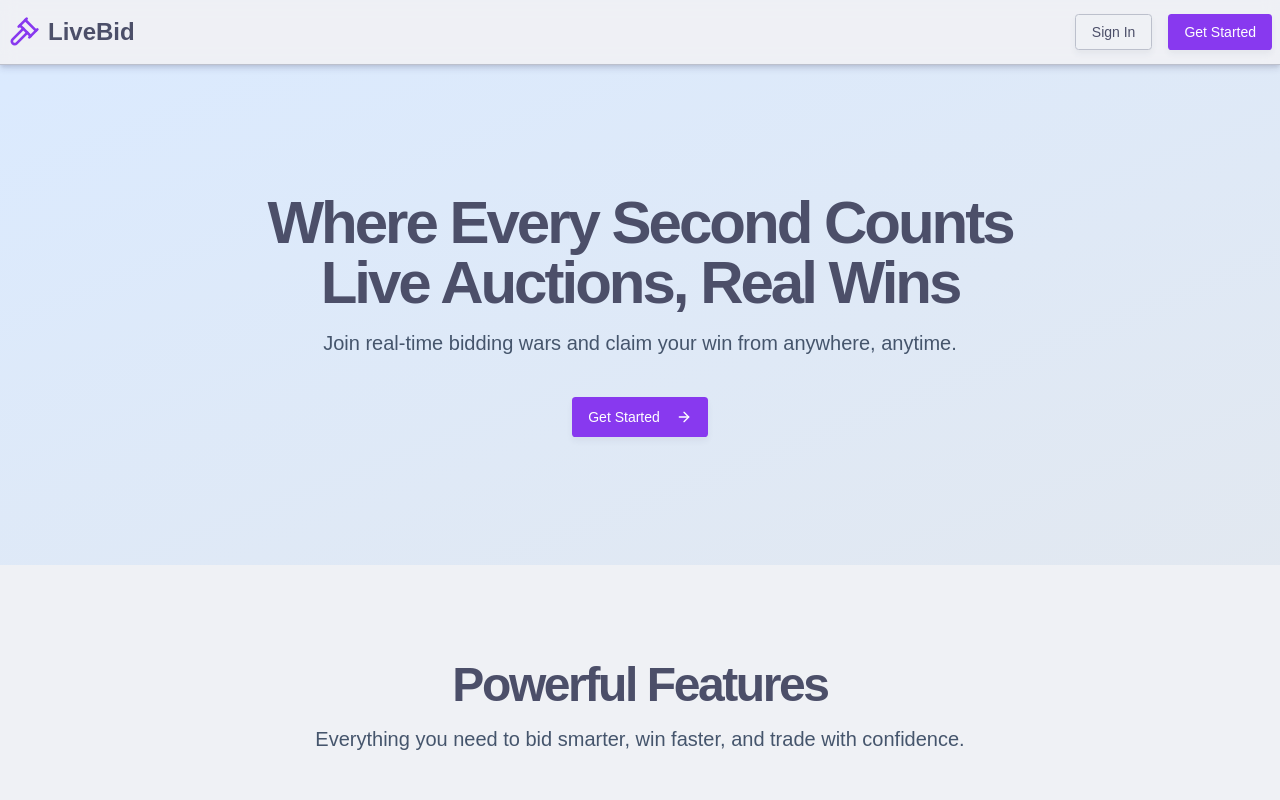
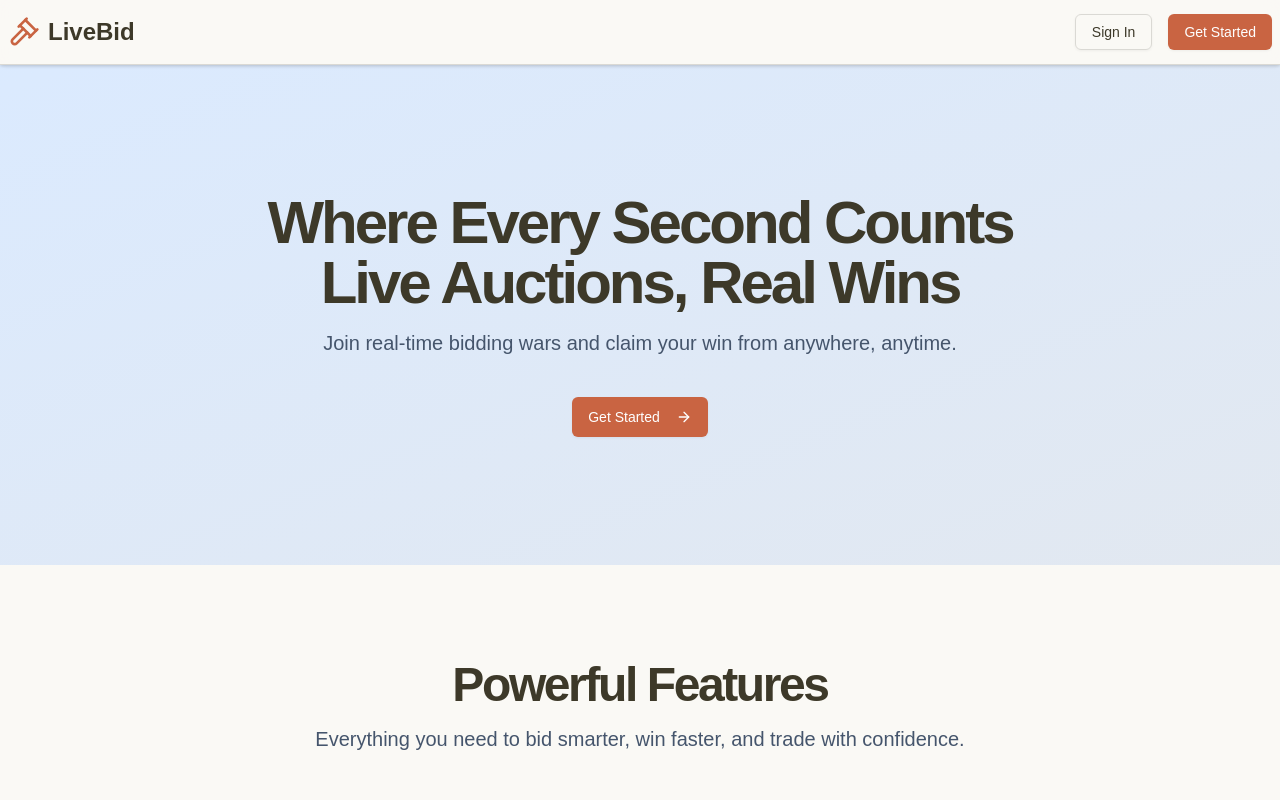
Before and after one commit to Dinesh-Saladi/LiveBid, a React (Vite) app in the folder frontend/: page / in a window 1280 px wide. Shown: the top 800 px of the page. Built offline with nearby package versions, Linux system fonts and the light colour scheme; no server answers.

Commit message:
dashboard home changes

```diff
--- a/frontend/src/components/my_components/DashBoard/AuctionPage.jsx
+++ b/frontend/src/components/my_components/DashBoard/AuctionPage.jsx
@@ -14,7 +14,7 @@ function AuctionPage() {
   const navigate = useNavigate();
   const { auctionId } = useParams();
   const { joinAuctionHandle, joinedAuction, startAuction } = useSocketStore();
-  const [status, setStatus] = useState("upComing");
+  const [status, setStatus] = useState("");
 
   useEffect(() => {
     if (!user) {
@@ -24,7 +24,7 @@ function AuctionPage() {
       navigate("/");
     });
     socket.emit("get-rooms");
-  }, [user, navigate, auctionId]);
+  }, []);
 
   useEffect(() => {
     const HandleChangeStatus = (status) => {
--- a/frontend/src/index.css
+++ b/frontend/src/index.css
@@ -3,97 +3,97 @@
 
 @custom-variant dark (&:is(.dark *));
 :root {
-  --background: oklch(0.9578 0.0058 264.5321);
-  --foreground: oklch(0.4355 0.0430 279.3250);
-  --card: oklch(1.0000 0 0);
-  --card-foreground: oklch(0.4355 0.0430 279.3250);
-  --popover: oklch(0.8575 0.0145 268.4756);
-  --popover-foreground: oklch(0.4355 0.0430 279.3250);
-  --primary: oklch(0.5547 0.2503 297.0156);
+  --background: oklch(0.9818 0.0054 95.0986);
+  --foreground: oklch(0.3438 0.0269 95.7226);
+  --card: oklch(0.9818 0.0054 95.0986);
+  --card-foreground: oklch(0.1908 0.0020 106.5859);
+  --popover: oklch(1.0000 0 0);
+  --popover-foreground: oklch(0.2671 0.0196 98.9390);
+  --primary: oklch(0.6171 0.1375 39.0427);
   --primary-foreground: oklch(1.0000 0 0);
-  --secondary: oklch(0.8575 0.0145 268.4756);
-  --secondary-foreground: oklch(0.4355 0.0430 279.3250);
-  --muted: oklch(0.9060 0.0117 264.5071);
-  --muted-foreground: oklch(0.5471 0.0343 279.0837);
-  --accent: oklch(0.6820 0.1448 235.3822);
-  --accent-foreground: oklch(1.0000 0 0);
-  --destructive: oklch(0.5505 0.2155 19.8095);
+  --secondary: oklch(0.9245 0.0138 92.9892);
+  --secondary-foreground: oklch(0.4334 0.0177 98.6048);
+  --muted: oklch(0.9341 0.0153 90.2390);
+  --muted-foreground: oklch(0.6059 0.0075 97.4233);
+  --accent: oklch(0.9245 0.0138 92.9892);
+  --accent-foreground: oklch(0.2671 0.0196 98.9390);
+  --destructive: oklch(0.1908 0.0020 106.5859);
   --destructive-foreground: oklch(1.0000 0 0);
-  --border: oklch(0.8083 0.0174 271.1982);
-  --input: oklch(0.8575 0.0145 268.4756);
-  --ring: oklch(0.5547 0.2503 297.0156);
-  --chart-1: oklch(0.5547 0.2503 297.0156);
-  --chart-2: oklch(0.6820 0.1448 235.3822);
-  --chart-3: oklch(0.6250 0.1772 140.4448);
-  --chart-4: oklch(0.6920 0.2041 42.4293);
-  --chart-5: oklch(0.7141 0.1045 33.0967);
-  --sidebar: oklch(0.9335 0.0087 264.5206);
-  --sidebar-foreground: oklch(0.4355 0.0430 279.3250);
-  --sidebar-primary: oklch(0.5547 0.2503 297.0156);
-  --sidebar-primary-foreground: oklch(1.0000 0 0);
-  --sidebar-accent: oklch(0.6820 0.1448 235.3822);
-  --sidebar-accent-foreground: oklch(1.0000 0 0);
-  --sidebar-border: oklch(0.8083 0.0174 271.1982);
-  --sidebar-ring: oklch(0.5547 0.2503 297.0156);
-  --font-sans: Montserrat, sans-serif;
-  --font-serif: Georgia, serif;
-  --font-mono: Fira Code, monospace;
-  --radius: 0.35rem;
-  --shadow-2xs: 0px 4px 6px 0px hsl(240 30% 25% / 0.06);
-  --shadow-xs: 0px 4px 6px 0px hsl(240 30% 25% / 0.06);
-  --shadow-sm: 0px 4px 6px 0px hsl(240 30% 25% / 0.12), 0px 1px 2px -1px hsl(240 30% 25% / 0.12);
-  --shadow: 0px 4px 6px 0px hsl(240 30% 25% / 0.12), 0px 1px 2px -1px hsl(240 30% 25% / 0.12);
-  --shadow-md: 0px 4px 6px 0px hsl(240 30% 25% / 0.12), 0px 2px 4px -1px hsl(240 30% 25% / 0.12);
-  --shadow-lg: 0px 4px 6px 0px hsl(240 30% 25% / 0.12), 0px 4px 6px -1px hsl(240 30% 25% / 0.12);
-  --shadow-xl: 0px 4px 6px 0px hsl(240 30% 25% / 0.12), 0px 8px 10px -1px hsl(240 30% 25% / 0.12);
-  --shadow-2xl: 0px 4px 6px 0px hsl(240 30% 25% / 0.30);
+  --border: oklch(0.8847 0.0069 97.3627);
+  --input: oklch(0.7621 0.0156 98.3528);
+  --ring: oklch(0.5937 0.1673 253.0630);
+  --chart-1: oklch(0.5583 0.1276 42.9956);
+  --chart-2: oklch(0.6898 0.1581 290.4107);
+  --chart-3: oklch(0.8816 0.0276 93.1280);
+  --chart-4: oklch(0.8822 0.0403 298.1792);
+  --chart-5: oklch(0.5608 0.1348 42.0584);
+  --sidebar: oklch(0.9663 0.0080 98.8792);
+  --sidebar-foreground: oklch(0.3590 0.0051 106.6524);
+  --sidebar-primary: oklch(0.6171 0.1375 39.0427);
+  --sidebar-primary-foreground: oklch(0.9881 0 0);
+  --sidebar-accent: oklch(0.9245 0.0138 92.9892);
+  --sidebar-accent-foreground: oklch(0.3250 0 0);
+  --sidebar-border: oklch(0.9401 0 0);
+  --sidebar-ring: oklch(0.7731 0 0);
+  --font-sans: Outfit, sans-serif;
+  --font-serif: ui-serif, Georgia, Cambria, "Times New Roman", Times, serif;
+  --font-mono: ui-monospace, SFMono-Regular, Menlo, Monaco, Consolas, "Liberation Mono", "Courier New", monospace;
+  --radius: 0.5rem;
+  --shadow-2xs: 0 1px 3px 0px hsl(0 0% 0% / 0.05);
+  --shadow-xs: 0 1px 3px 0px hsl(0 0% 0% / 0.05);
+  --shadow-sm: 0 1px 3px 0px hsl(0 0% 0% / 0.10), 0 1px 2px -1px hsl(0 0% 0% / 0.10);
+  --shadow: 0 1px 3px 0px hsl(0 0% 0% / 0.10), 0 1px 2px -1px hsl(0 0% 0% / 0.10);
+  --shadow-md: 0 1px 3px 0px hsl(0 0% 0% / 0.10), 0 2px 4px -1px hsl(0 0% 0% / 0.10);
+  --shadow-lg: 0 1px 3px 0px hsl(0 0% 0% / 0.10), 0 4px 6px -1px hsl(0 0% 0% / 0.10);
+  --shadow-xl: 0 1px 3px 0px hsl(0 0% 0% / 0.10), 0 8px 10px -1px hsl(0 0% 0% / 0.10);
+  --shadow-2xl: 0 1px 3px 0px hsl(0 0% 0% / 0.25);
 }
 
 .dark {
-  --background: oklch(0.2155 0.0254 284.0647);
-  --foreground: oklch(0.8787 0.0426 272.2767);
-  --card: oklch(0.2429 0.0304 283.9110);
-  --card-foreground: oklch(0.8787 0.0426 272.2767);
-  --popover: oklch(0.4037 0.0320 280.1520);
-  --popover-foreground: oklch(0.8787 0.0426 272.2767);
-  --primary: oklch(0.7871 0.1187 304.7693);
-  --primary-foreground: oklch(0.2429 0.0304 283.9110);
-  --secondary: oklch(0.4765 0.0340 278.6430);
-  --secondary-foreground: oklch(0.8787 0.0426 272.2767);
-  --muted: oklch(0.2973 0.0294 276.2144);
-  --muted-foreground: oklch(0.7510 0.0396 273.9320);
-  --accent: oklch(0.8467 0.0833 210.2545);
-  --accent-foreground: oklch(0.2429 0.0304 283.9110);
-  --destructive: oklch(0.7556 0.1297 2.7642);
-  --destructive-foreground: oklch(0.2429 0.0304 283.9110);
-  --border: oklch(0.3240 0.0319 281.9784);
-  --input: oklch(0.3240 0.0319 281.9784);
-  --ring: oklch(0.7871 0.1187 304.7693);
-  --chart-1: oklch(0.7871 0.1187 304.7693);
-  --chart-2: oklch(0.8467 0.0833 210.2545);
-  --chart-3: oklch(0.8577 0.1092 142.7153);
-  --chart-4: oklch(0.8237 0.1015 52.6294);
-  --chart-5: oklch(0.9226 0.0238 30.4919);
-  --sidebar: oklch(0.1828 0.0204 284.2039);
-  --sidebar-foreground: oklch(0.8787 0.0426 272.2767);
-  --sidebar-primary: oklch(0.7871 0.1187 304.7693);
-  --sidebar-primary-foreground: oklch(0.2429 0.0304 283.9110);
-  --sidebar-accent: oklch(0.8467 0.0833 210.2545);
-  --sidebar-accent-foreground: oklch(0.2429 0.0304 283.9110);
-  --sidebar-border: oklch(0.4037 0.0320 280.1520);
-  --sidebar-ring: oklch(0.7871 0.1187 304.7693);
-  --font-sans: Montserrat, sans-serif;
-  --font-serif: Georgia, serif;
-  --font-mono: Fira Code, monospace;
-  --radius: 0.35rem;
-  --shadow-2xs: 0px 4px 6px 0px hsl(240 30% 25% / 0.06);
-  --shadow-xs: 0px 4px 6px 0px hsl(240 30% 25% / 0.06);
-  --shadow-sm: 0px 4px 6px 0px hsl(240 30% 25% / 0.12), 0px 1px 2px -1px hsl(240 30% 25% / 0.12);
-  --shadow: 0px 4px 6px 0px hsl(240 30% 25% / 0.12), 0px 1px 2px -1px hsl(240 30% 25% / 0.12);
-  --shadow-md: 0px 4px 6px 0px hsl(240 30% 25% / 0.12), 0px 2px 4px -1px hsl(240 30% 25% / 0.12);
-  --shadow-lg: 0px 4px 6px 0px hsl(240 30% 25% / 0.12), 0px 4px 6px -1px hsl(240 30% 25% / 0.12);
-  --shadow-xl: 0px 4px 6px 0px hsl(240 30% 25% / 0.12), 0px 8px 10px -1px hsl(240 30% 25% / 0.12);
-  --shadow-2xl: 0px 4px 6px 0px hsl(240 30% 25% / 0.30);
+  --background: oklch(0.2679 0.0036 106.6427);
+  --foreground: oklch(0.8074 0.0142 93.0137);
+  --card: oklch(0.2679 0.0036 106.6427);
+  --card-foreground: oklch(0.9818 0.0054 95.0986);
+  --popover: oklch(0.3085 0.0035 106.6039);
+  --popover-foreground: oklch(0.9211 0.0040 106.4781);
+  --primary: oklch(0.6724 0.1308 38.7559);
+  --primary-foreground: oklch(1.0000 0 0);
+  --secondary: oklch(0.9818 0.0054 95.0986);
+  --secondary-foreground: oklch(0.3085 0.0035 106.6039);
+  --muted: oklch(0.2213 0.0038 106.7070);
+  --muted-foreground: oklch(0.7713 0.0169 99.0657);
+  --accent: oklch(0.2130 0.0078 95.4245);
+  --accent-foreground: oklch(0.9663 0.0080 98.8792);
+  --destructive: oklch(0.6368 0.2078 25.3313);
+  --destructive-foreground: oklch(1.0000 0 0);
+  --border: oklch(0.3618 0.0101 106.8928);
+  --input: oklch(0.4336 0.0113 100.2195);
+  --ring: oklch(0.5937 0.1673 253.0630);
+  --chart-1: oklch(0.5583 0.1276 42.9956);
+  --chart-2: oklch(0.6898 0.1581 290.4107);
+  --chart-3: oklch(0.2130 0.0078 95.4245);
+  --chart-4: oklch(0.3074 0.0516 289.3230);
+  --chart-5: oklch(0.5608 0.1348 42.0584);
+  --sidebar: oklch(0.2357 0.0024 67.7077);
+  --sidebar-foreground: oklch(0.8074 0.0142 93.0137);
+  --sidebar-primary: oklch(0.3250 0 0);
+  --sidebar-primary-foreground: oklch(0.9881 0 0);
+  --sidebar-accent: oklch(0.1680 0.0020 106.6177);
+  --sidebar-accent-foreground: oklch(0.8074 0.0142 93.0137);
+  --sidebar-border: oklch(0.9401 0 0);
+  --sidebar-ring: oklch(0.7731 0 0);
+  --font-sans: Outfit, sans-serif;
+  --font-serif: ui-serif, Georgia, Cambria, "Times New Roman", Times, serif;
+  --font-mono: ui-monospace, SFMono-Regular, Menlo, Monaco, Consolas, "Liberation Mono", "Courier New", monospace;
+  --radius: 0.5rem;
+  --shadow-2xs: 0 1px 3px 0px hsl(0 0% 0% / 0.05);
+  --shadow-xs: 0 1px 3px 0px hsl(0 0% 0% / 0.05);
+  --shadow-sm: 0 1px 3px 0px hsl(0 0% 0% / 0.10), 0 1px 2px -1px hsl(0 0% 0% / 0.10);
+  --shadow: 0 1px 3px 0px hsl(0 0% 0% / 0.10), 0 1px 2px -1px hsl(0 0% 0% / 0.10);
+  --shadow-md: 0 1px 3px 0px hsl(0 0% 0% / 0.10), 0 2px 4px -1px hsl(0 0% 0% / 0.10);
+  --shadow-lg: 0 1px 3px 0px hsl(0 0% 0% / 0.10), 0 4px 6px -1px hsl(0 0% 0% / 0.10);
+  --shadow-xl: 0 1px 3px 0px hsl(0 0% 0% / 0.10), 0 8px 10px -1px hsl(0 0% 0% / 0.10);
+  --shadow-2xl: 0 1px 3px 0px hsl(0 0% 0% / 0.25);
 }
 
 @theme inline {
```
Also changed, not shown: frontend/src/components/my_components/DashBoard/AuctionPage/Ended.jsx (+47 -12 lines), frontend/src/components/my_components/DashBoard/DashBoardHome.jsx (+88 -40 lines), 1 other file (tests, documents, lock files or other folders).
